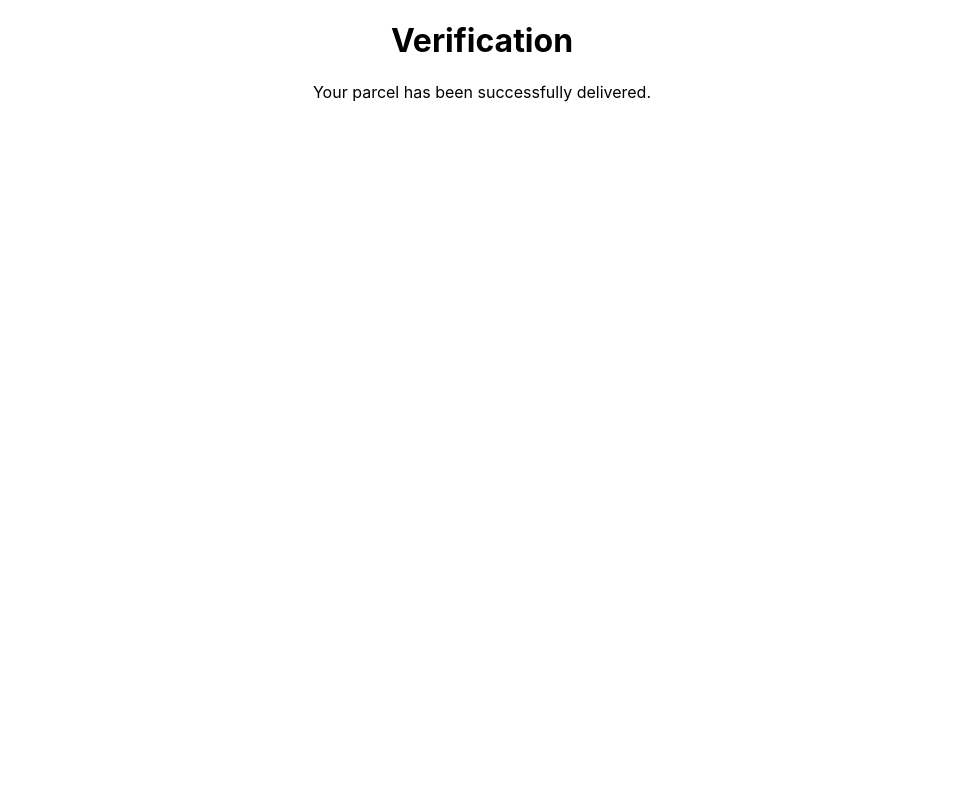
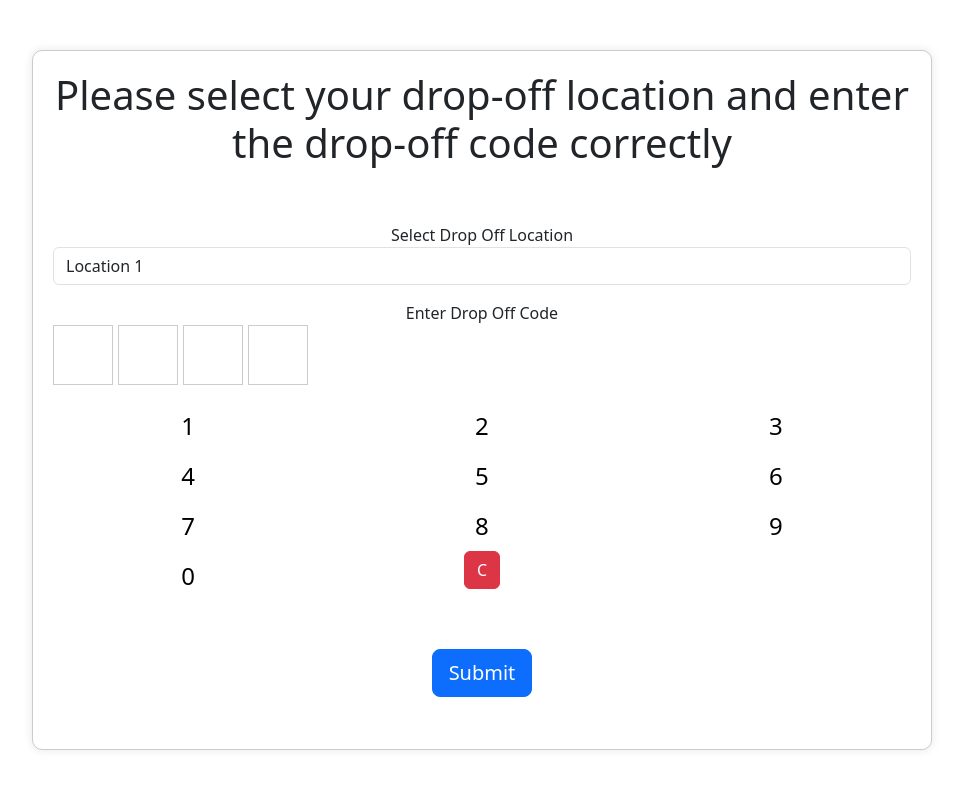
Before and after one commit to din22-awap-ParcelDeliveryApp-team1/parceldelivery-touchscreen-frontend, a React (Create React App) app: page / in a window 1280 px wide. Shown: the top 788 px of the page, without its empty margins (158-1121 px from the left). Built offline with nearby package versions, Linux system fonts and the light colour scheme.

Commit message:
input enter view added

```diff
--- /dev/null
+++ b/src/components/CodeViewer.tsx
@@ -0,0 +1,22 @@
+import React from 'react';
+
+interface CodeViewerProps {
+  code: string;
+}
+
+const CodeViewer: React.FC<CodeViewerProps> = ({ code }) => {
+  // Ensure the code is exactly 4 digits, pad with zeros if needed
+  const formattedCode = code.padStart(4, ' ');
+
+  return (
+    <div className="code-viewer">
+      {formattedCode.split('').map((digit, index) => (
+        <div key={index} className="digit">
+          {digit}
+        </div>
+      ))}
+    </div>
+  );
+};
+
+export default CodeViewer;
--- /dev/null
+++ b/src/components/NumberPad.tsx
@@ -0,0 +1,56 @@
+import React from 'react';
+import { FontAwesomeIcon } from '@fortawesome/react-fontawesome';
+import { faTimes } from '@fortawesome/free-solid-svg-icons';
+
+interface NumberPadProps {
+  setNum: (num: number | 'reset') => void;
+  clearNums: () => void;
+  deleteNum: () => void;
+}
+
+const NumberPad: React.FC<NumberPadProps> = ({ setNum, clearNums}) => {
+  const buttons = [];
+
+  // Loop for numbers 1-9
+  for (let i = 1; i <= 9; i++) {
+    buttons.push(
+      <div key={i} className="col-4">
+        <button className="number-button" onClick={() => setNum(i)}>
+          {i}
+        </button>
+      </div>
+    );
+  }
+
+  // Add the "0" button
+  buttons.push(
+    <div key={0} className="col-4">
+      <button className="number-button" onClick={() => setNum(0)}>
+        0
+      </button>
+    </div>
+  );
+
+  // Add the "Cancel" button
+  buttons.push(
+    <div key="reset" className="col-4">
+      <button className="reset btn btn-danger" onClick={clearNums}>
+        C
+      </button>
+    </div>
+  );
+
+  // Organize buttons in rows of three
+  const rows = [];
+  while (buttons.length) {
+    rows.push(
+      <div key={rows.length} className="number-pad-row row">
+        {buttons.splice(0, 3)}
+      </div>
+    );
+  }
+
+  return <div className="number-pad mt-3">{rows}</div>;
+};
+
+export default NumberPad;
--- /dev/null
+++ b/src/components/inputs.tsx
@@ -0,0 +1,51 @@
+import React, { useState } from 'react';
+import 'bootstrap/dist/css/bootstrap.min.css';
+import '../styling/TouchScreenView.css';
+import NumberPad from '../components/NumberPad';
+import CodeViewer from '../components/CodeViewer';
+
+// ... (imports)
+
+const Inputs = () => {
+  const [inputValue, setInputValue] = useState('');
+
+  const setNum = (num: number| 'reset') => {
+    // You might want to add validation to ensure num is a number before concatenating
+    setInputValue((prev) => (prev.length < 4 ? prev + num.toString() : prev));
+  };
+
+  const clearNums = () => {
+    setInputValue('');
+  };
+
+  const deleteNum = () => {
+    setInputValue((prev) => prev.slice(0, -1));
+  };
+
+  return (
+    <div>
+      <h1>Please select your drop-off location and enter the drop-off code correctly</h1>
+
+      <div className="location pt-5">
+        <label htmlFor="dropOffLocation">Select Drop Off Location</label>
+        <select className="form-control" id="dropOffLocation">
+          <option>Location 1</option>
+          <option>Location 2</option>
+          <option>Location 3</option>
+          <option>Location 4</option>
+          <option>Location 5</option>
+        </select>
+      </div>
+
+      <div className="code pt-3">
+        <label htmlFor="dropOffCode">Enter Drop Off Code</label>
+        <CodeViewer code={inputValue} />
+        <NumberPad setNum={(num) => setNum(num)} clearNums={clearNums} deleteNum={deleteNum} />
+      </div>
+    <button type="button" className="btn btn-primary btn-lg btn-block mt-5">Submit</button>
+
+    </div>
+  );
+};
+
+export default Inputs;
--- /dev/null
+++ b/src/react-app-env.d.ts
@@ -0,0 +1 @@
+/// <reference types="react-scripts" />
--- /dev/null
+++ b/src/reportWebVitals.ts
@@ -0,0 +1,15 @@
+import { ReportHandler } from 'web-vitals';
+
+const reportWebVitals = (onPerfEntry?: ReportHandler) => {
+  if (onPerfEntry && onPerfEntry instanceof Function) {
+    import('web-vitals').then(({ getCLS, getFID, getFCP, getLCP, getTTFB }) => {
+      getCLS(onPerfEntry);
+      getFID(onPerfEntry);
+      getFCP(onPerfEntry);
+      getLCP(onPerfEntry);
+      getTTFB(onPerfEntry);
+    });
+  }
+};
+
+export default reportWebVitals;
--- /dev/null
+++ b/src/styling/TouchScreenView.css
@@ -0,0 +1,56 @@
+
+body {
+    display: flex;
+    align-items: center;
+    justify-content: center;
+    height: 100vh;
+    margin: 0;
+  }
+
+.touch-screen-container {
+    display: flex;
+    height: 700px;
+    width : 900px;
+  }
+
+  .tablet-layout {
+    height: 100%;
+    width: 100%;
+    padding: 20px;
+    border: 1px solid #ccc;
+    border-radius: 10px;
+    background-color: #fff;
+    box-shadow: 0 0 10px rgba(0, 0, 0, 0.1);
+  }
+
+  /* Numebr pad*/
+  .number-button {
+    width: 100%;
+    height: 50px;
+    font-size: 1.5em;
+    margin-bottom: 0px;
+    background-color: transparent;
+    border: none;
+    cursor: pointer;
+  }
+  .col-4 {
+    flex: 0 0 calc(23% - 5px); /* Adjusted width with margin */
+    max-width: calc(33.33% - 5px);
+    box-sizing: border-box;
+  }
+  /* codeviewer */
+  /* Add this CSS to your stylesheets or style module */
+.code-viewer {
+    display: flex;
+    gap: 5px;
+  }
+
+  .digit {
+    width: 60px;
+    height: 60px;
+    border: 1px solid #ccc;
+    display: flex;
+    align-items: center;
+    justify-content: center;
+    font-size: 1.2em;
+  }
--- a/src/views/VerificationView.tsx
+++ b/src/views/VerificationView.tsx
@@ -1,19 +1,16 @@
 import React from 'react';
 import {FontAwesomeIcon} from '@fortawesome/react-fontawesome';
+import '../styling/TouchScreenView.css';
+import Inputs from '../components/inputs';
 
 
 const VerificationView = () => {
     return (
-        <div className="verification-view">
-            <div className="verification-view__header">
-                <h1 className="verification-view__header__title">Verification</h1>
-                <div className="verification-view__header__icon">
-                    <FontAwesomeIcon icon="check-circle" size="2x"/>
-                </div>
+        <div className="touch-screen-container">
+            <div className="tablet-layout">
+           <Inputs/>
             </div>
-            <div className="verification-view__body">
-                <p className="verification-view__body__text">Your parcel has been successfully delivered.</p>
-            </div>
+
         </div>
     );
 }
```
Also changed, not shown: src/setupTests.ts (added, +5 -0 lines).
